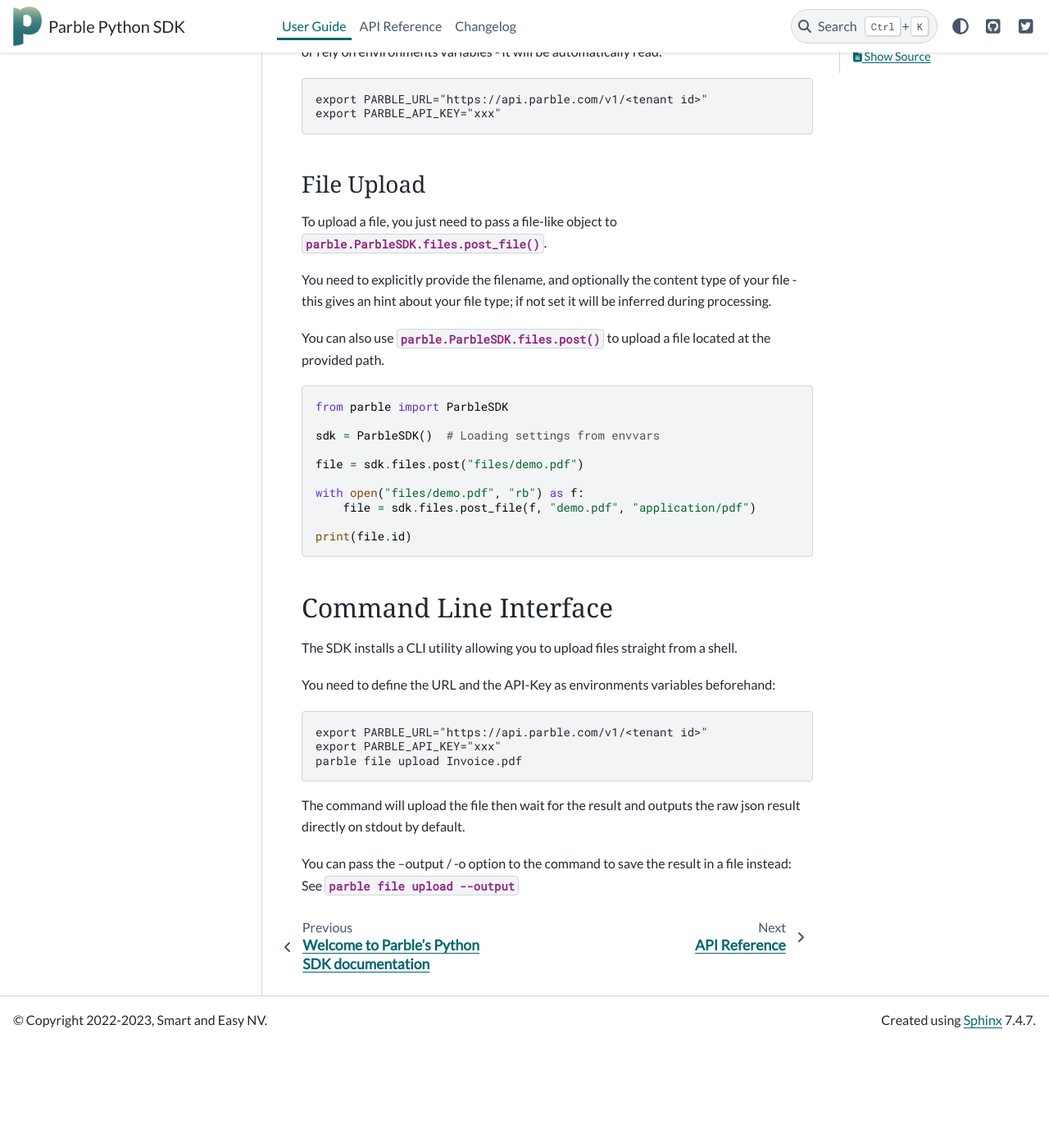
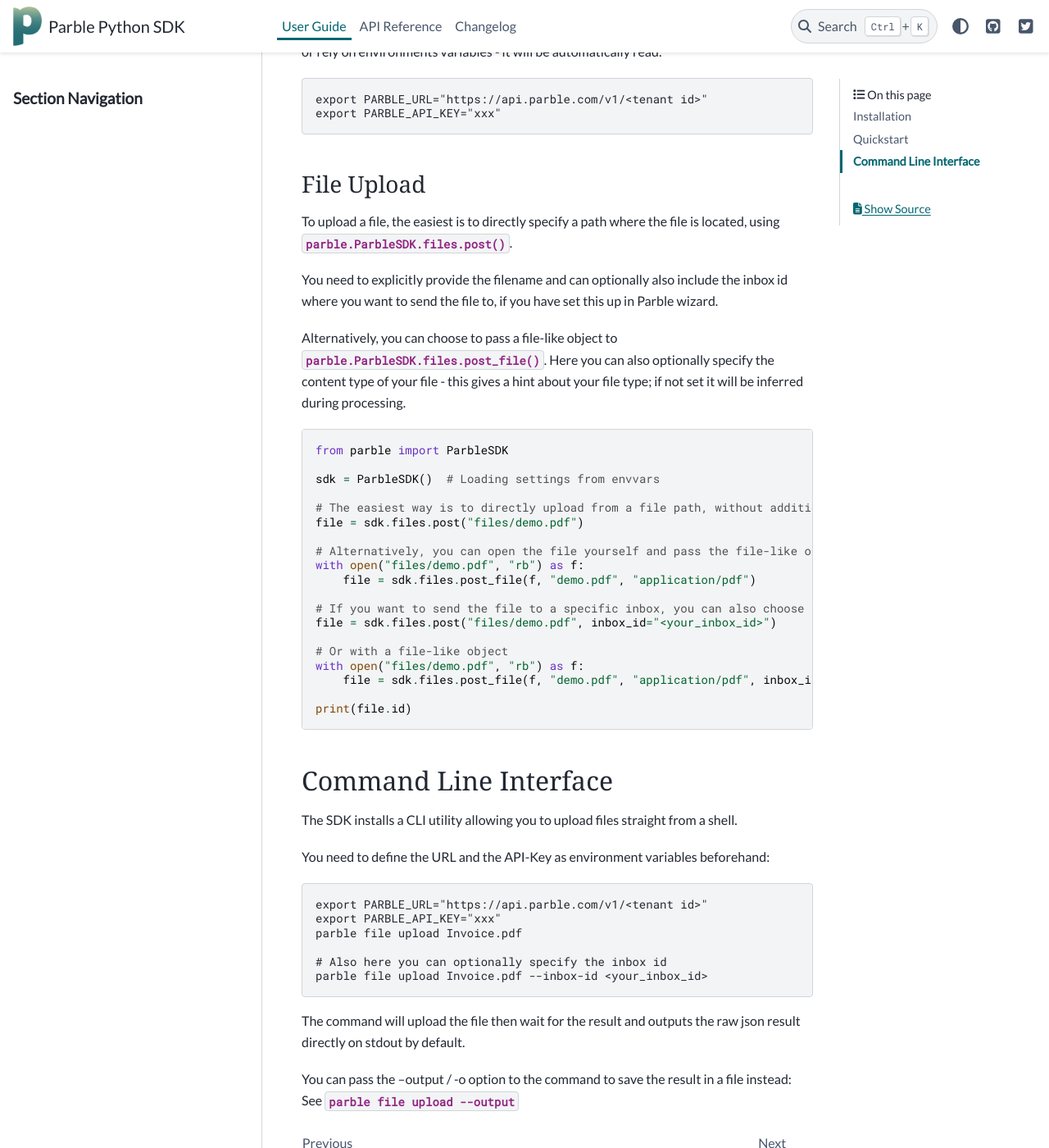
Before and after one commit to parblelabs/parble-python, a Sphinx documentation site: the page built from docs/user_guide.rst, in a window 1280 px wide and 1400 px high, scrolled down 863 px. Shown: the whole window at 82% size. Built offline with Sphinx 7.4.7 and the PyData theme 0.15.4, drawn with Linux system fonts in a browser that asks for light colours; some web fonts are replaced; the version number could not be read and is left out; before the commit the page ends 2136 px from its top, so only the background shows below that.

Commit message:
Update docs

```diff
--- a/docs/user_guide.rst
+++ b/docs/user_guide.rst
@@ -44,13 +44,12 @@
 File Upload
 ^^^^^^^^^^^
 
-To upload a file, you just need to pass a file-like object to :py:func:`parble.ParbleSDK.files.post_file`.
+To upload a file, the easiest is to directly specify a path where the file is located, using :py:func:`parble.ParbleSDK.files.post`.
 
-You need to explicitly provide the filename, and optionally the content type of your file - this gives an hint about your file type; if not set it will be inferred during processing.
+You need to explicitly provide the filename and can optionally also include the inbox id where you want to send the file to, if you have set this up in Parble wizard.
 
-
-
-You can also use :py:func:`parble.ParbleSDK.files.post` to upload a file located at the provided path.
+Alternatively, you can choose to pass a file-like object to :py:func:`parble.ParbleSDK.files.post_file`.
+Here you can also optionally specify the content type of your file - this gives a hint about your file type; if not set it will be inferred during processing.
 
 
 .. code-block:: python
@@ -59,10 +58,19 @@
 
     sdk = ParbleSDK()  # Loading settings from envvars
 
+    # The easiest way is to directly upload from a file path, without additional options
     file = sdk.files.post("files/demo.pdf")
 
+    # Alternatively, you can open the file yourself and pass the file-like object
     with open("files/demo.pdf", "rb") as f:
         file = sdk.files.post_file(f, "demo.pdf", "application/pdf")
+
+    # If you want to send the file to a specific inbox, you can also choose to pass an inbox id explicitly during upload
+    file = sdk.files.post("files/demo.pdf", inbox_id="<your_inbox_id>")
+
+    # Or with a file-like object
+    with open("files/demo.pdf", "rb") as f:
+        file = sdk.files.post_file(f, "demo.pdf", "application/pdf", inbox_id="<your_inbox_id>")
 
     print(file.id)
 
@@ -73,7 +81,7 @@
 
 The SDK installs a CLI utility allowing you to upload files straight from a shell.
 
-You need to define the URL and the API-Key as environments variables beforehand:
+You need to define the URL and the API-Key as environment variables beforehand:
 
 .. code-block:: console
 
@@ -81,6 +89,9 @@
     export PARBLE_API_KEY="xxx"
     parble file upload Invoice.pdf
 
+    # Also here you can optionally specify the inbox id
+    parble file upload Invoice.pdf --inbox-id <your_inbox_id>
+
 
 The command will upload the file then wait for the result and outputs the raw json result directly on stdout by default.
 
```
